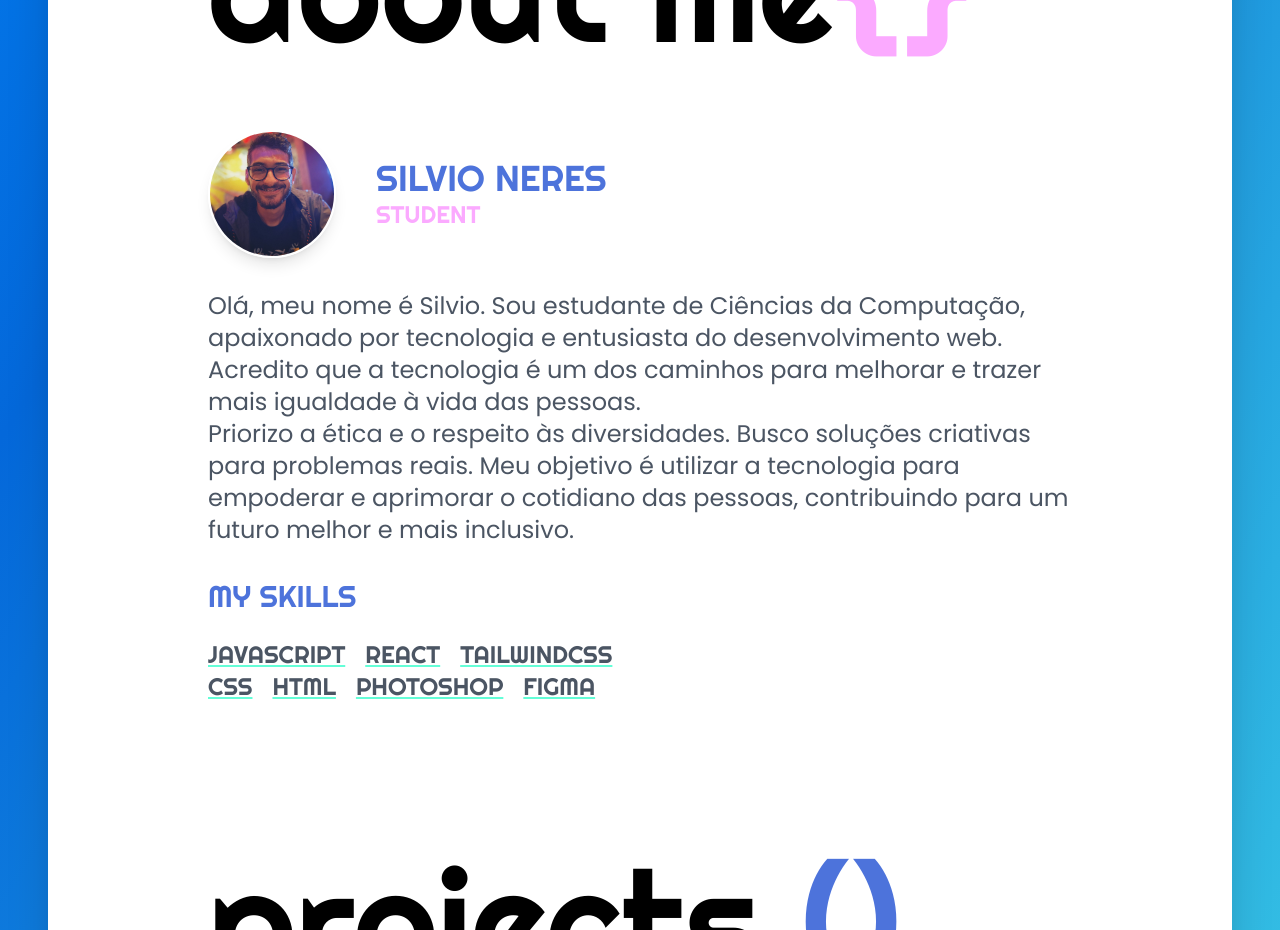
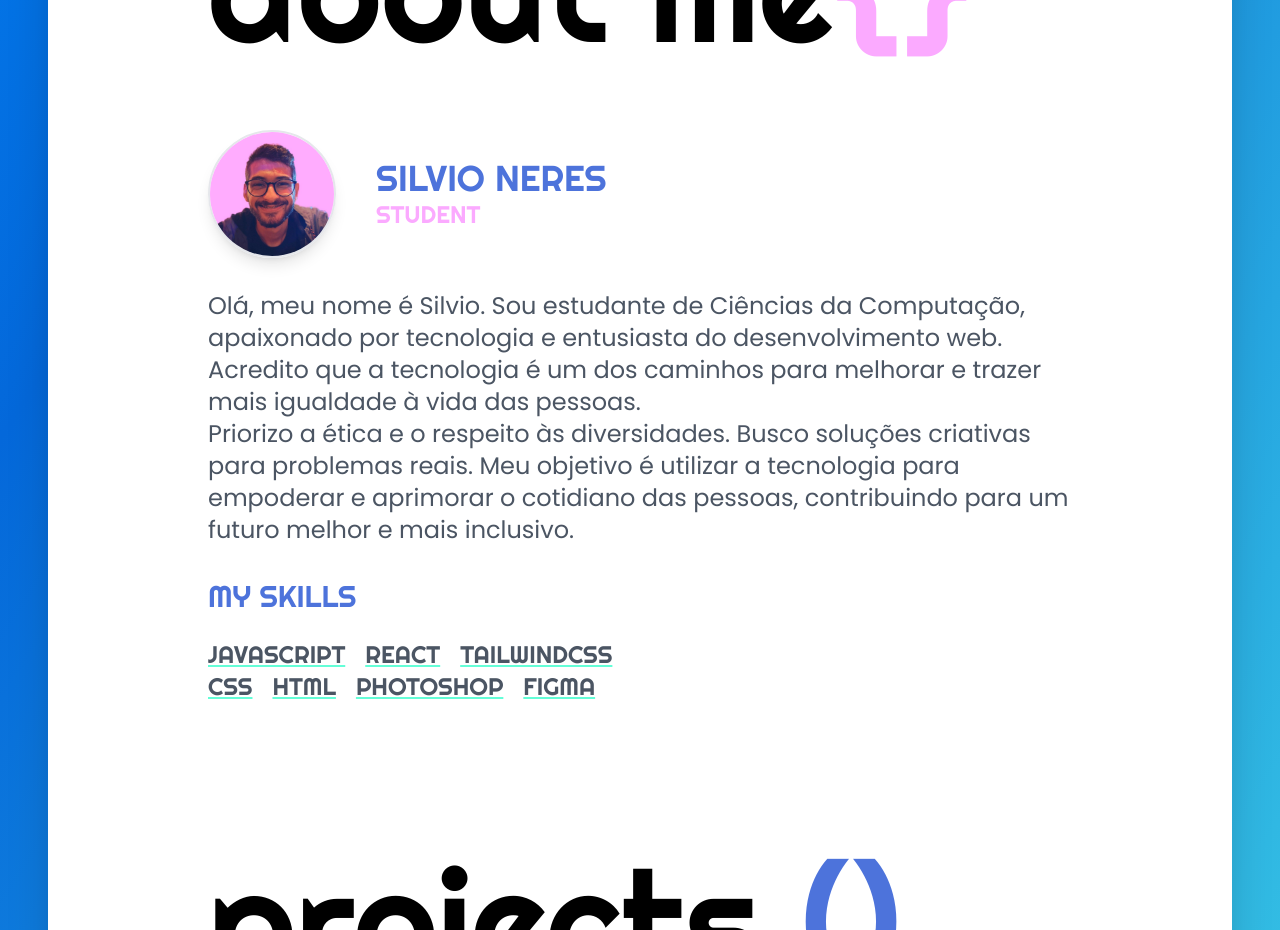
Before and after one commit to DatNeres/portifolio, a React (Create React App) app: page / in a window 1280 px wide. Shown: the part 1040-1970 px from the top of the page. Built offline with nearby package versions, Linux system fonts and the light colour scheme.

Commit message:
Correção de pequenos bug

```diff
--- a/src/Components/App/Main/AboutMe.js
+++ b/src/Components/App/Main/AboutMe.js
@@ -11,8 +11,8 @@ function AboutMe() {
       </div>
       <div className="flex flex-row col-start-1 font-medium">
         <img
-          className="col-start-1 row-start-2 w-32 rounded-full shadow-lg border-solid border-2 border-white"
-          src="/images/main/profile/silvio.jpg"
+          className="col-start-1 row-start-2 w-32 rounded-full border-2 border-gray-200 shadow-lg"
+          src="/images/main/profile/silvio.jpeg"
           alt="Silvio"
         ></img>
         <div className="self-center ml-10">
```
Also changed, not shown: public/images/main/profile/silvio.jpeg (added), public/images/main/profile/silvio.jpg (deleted).
